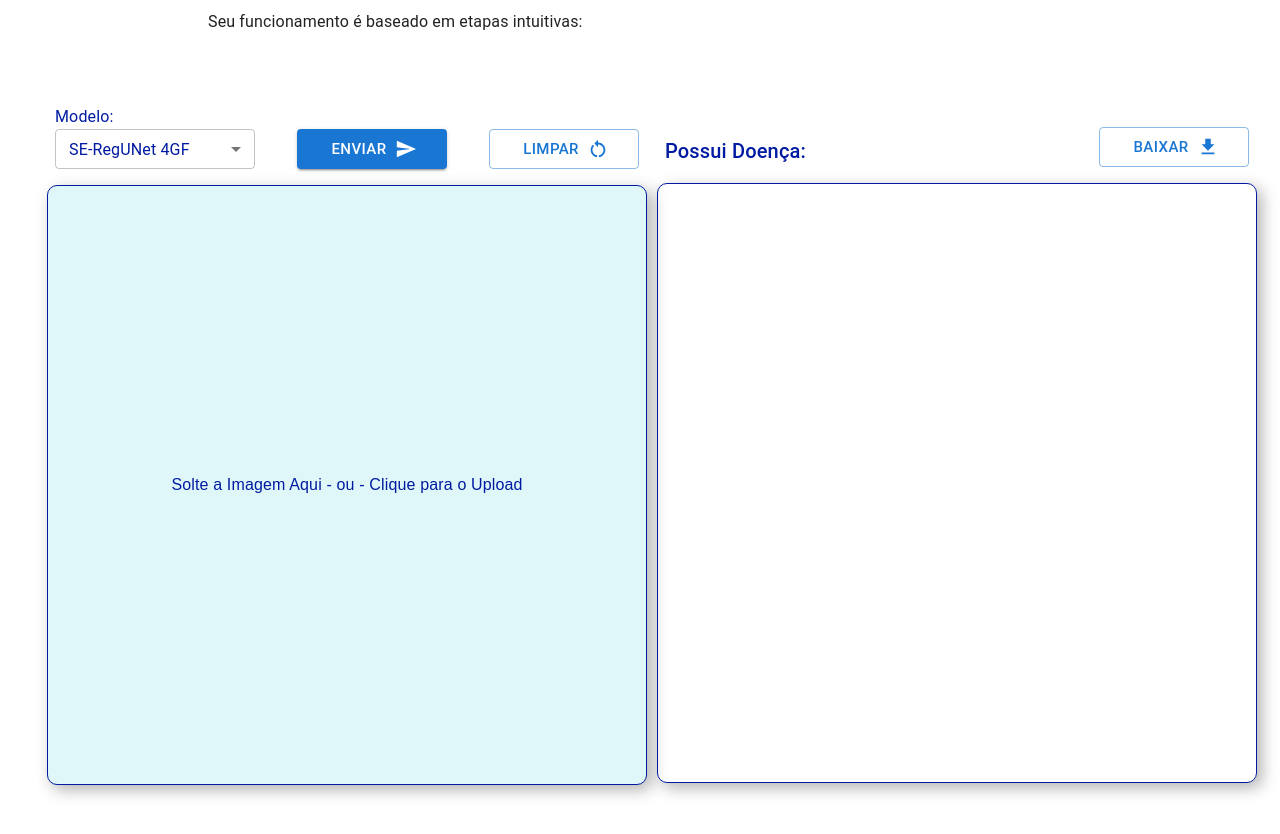
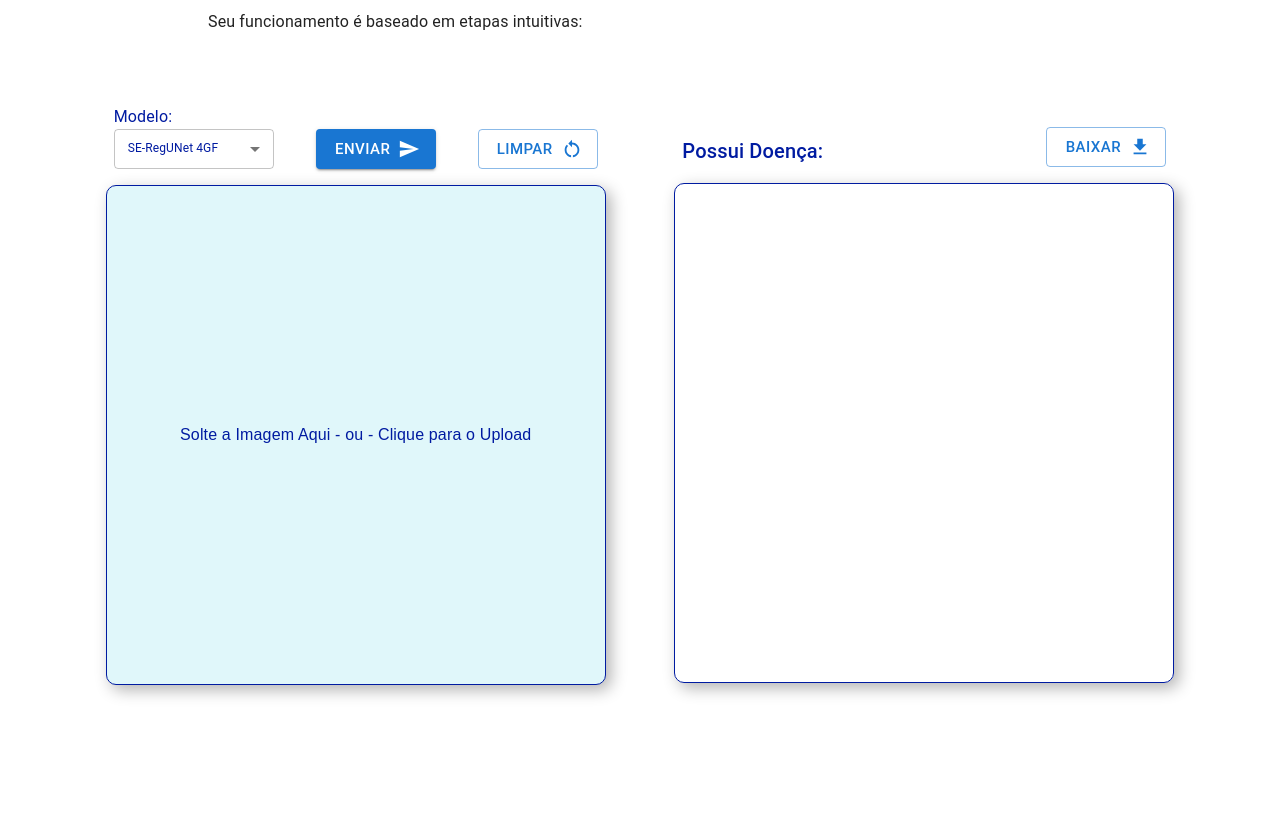
Before and after one commit to DheiverSantos/GeniusAI, a React (Vite) app: page /analise in a window 1280 px wide. Shown: the part 320-1154 px from the top of the page. Built offline with nearby package versions, Linux system fonts and the light colour scheme; sample sign-in values are in the browser's storage.

Commit message:
style: ajusta tamanhos

```diff
--- a/src/components/inputImg/InputImg.css
+++ b/src/components/inputImg/InputImg.css
@@ -3,8 +3,8 @@
 }
 
 .picture {
-  width: 37.5rem;
-  height: 37.5rem;
+  width: 31.25rem;
+  height: 31.25rem;
   margin-top: 1rem;
   background: #e0f7fa;
   display: flex;
--- a/src/components/resultScreen/resultScreen.css
+++ b/src/components/resultScreen/resultScreen.css
@@ -1,6 +1,6 @@
 .box-result {
-  width: 37.5rem;
-  height: 37.5rem;
+  width: 31.25rem;
+  height: 31.25rem;
   margin-top: 1rem;
   border: 0.0625rem solid #001BA1;
   border-radius: 0.625rem;
--- a/src/pages/analise/index.tsx
+++ b/src/pages/analise/index.tsx
@@ -101,6 +101,7 @@ export default function Analise() {
     'Reg-SA-UNet++',
     'UNet3+',
   ]
+
   return (
     <ThemeProvider theme={theme}>
       <CssBaseline />
@@ -154,13 +155,18 @@ export default function Analise() {
                   id="demo-simple-select"
                   value={modelo}
                   onChange={handleChangeModelo}
-                  sx={{ width: '12.5rem', height: '2.5rem', color: '#001BA1' }}
+                  sx={{
+                    width: '10rem',
+                    height: '2.5rem',
+                    color: '#001BA1',
+                    fontSize: '12px',
+                  }}
                 >
                   {modelosList.map((modelo, index) => (
                     <MenuItem
                       key={index}
                       value={modelo}
-                      sx={{ color: '#001BA1' }}
+                      sx={{ color: '#001BA1', fontSize: '12px' }}
                     >
                       {modelo}
                     </MenuItem>
@@ -173,7 +179,7 @@ export default function Analise() {
                 variant="contained"
                 endIcon={<SendIcon />}
                 onClick={handleSend}
-                sx={{ width: '9.375rem', height: '2.5rem' }}
+                sx={{ width: '7.5rem', height: '2.5rem' }}
               >
                 Enviar
               </Button>
@@ -182,7 +188,7 @@ export default function Analise() {
                 variant="outlined"
                 endIcon={<RestartAltIcon />}
                 onClick={handleReset}
-                sx={{ width: '9.375rem', height: '2.5rem' }}
+                sx={{ width: '7.5rem', height: '2.5rem' }}
               >
                 Limpar
               </Button>
@@ -212,7 +218,7 @@ export default function Analise() {
                 variant="outlined"
                 endIcon={<DownloadIcon />}
                 onClick={handleDownload}
-                sx={{ width: '9.375rem', height: '2.5rem' }}
+                sx={{ width: '7.5rem', height: '2.5rem' }}
               >
                 Baixar
               </Button>
```
